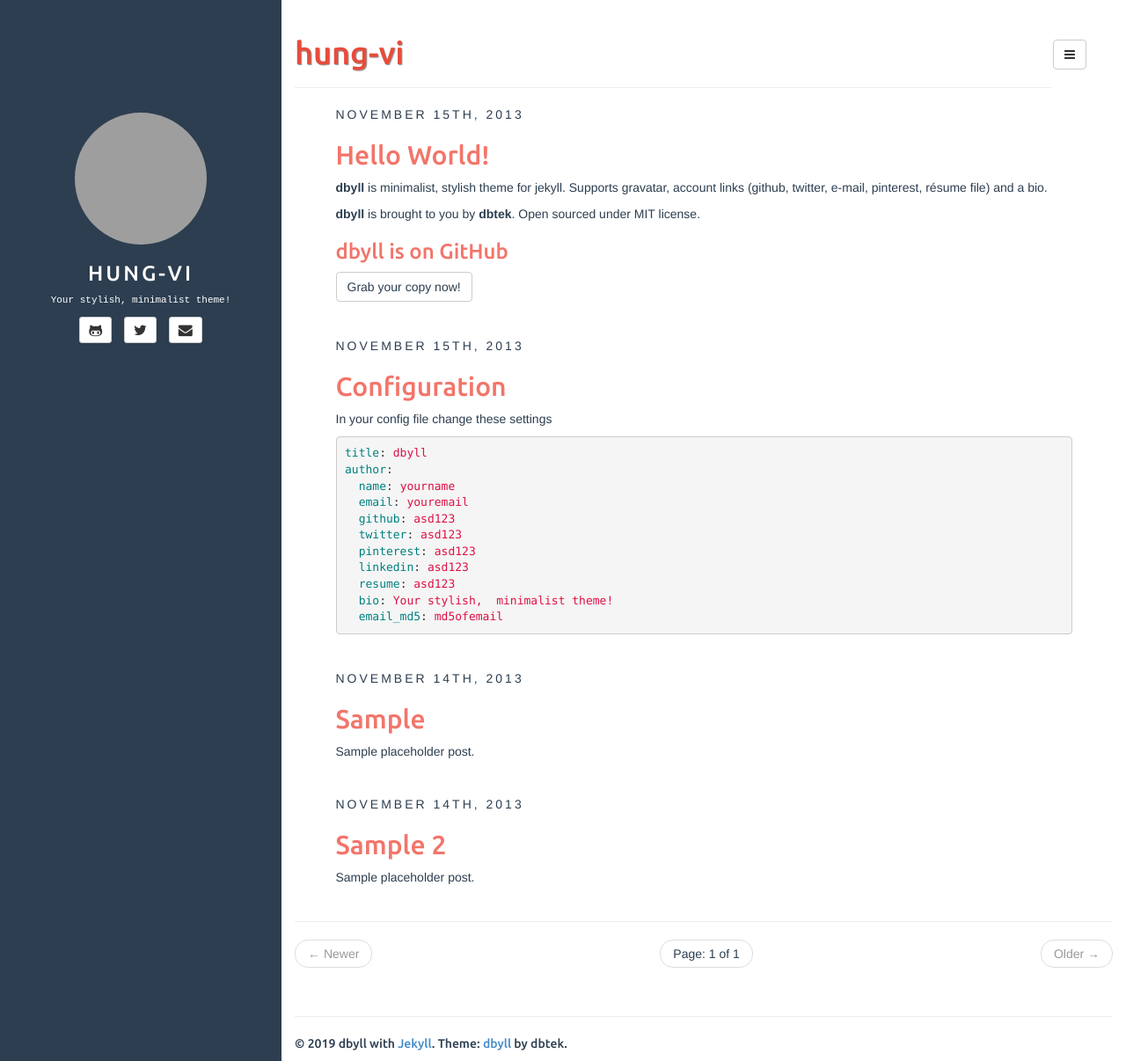
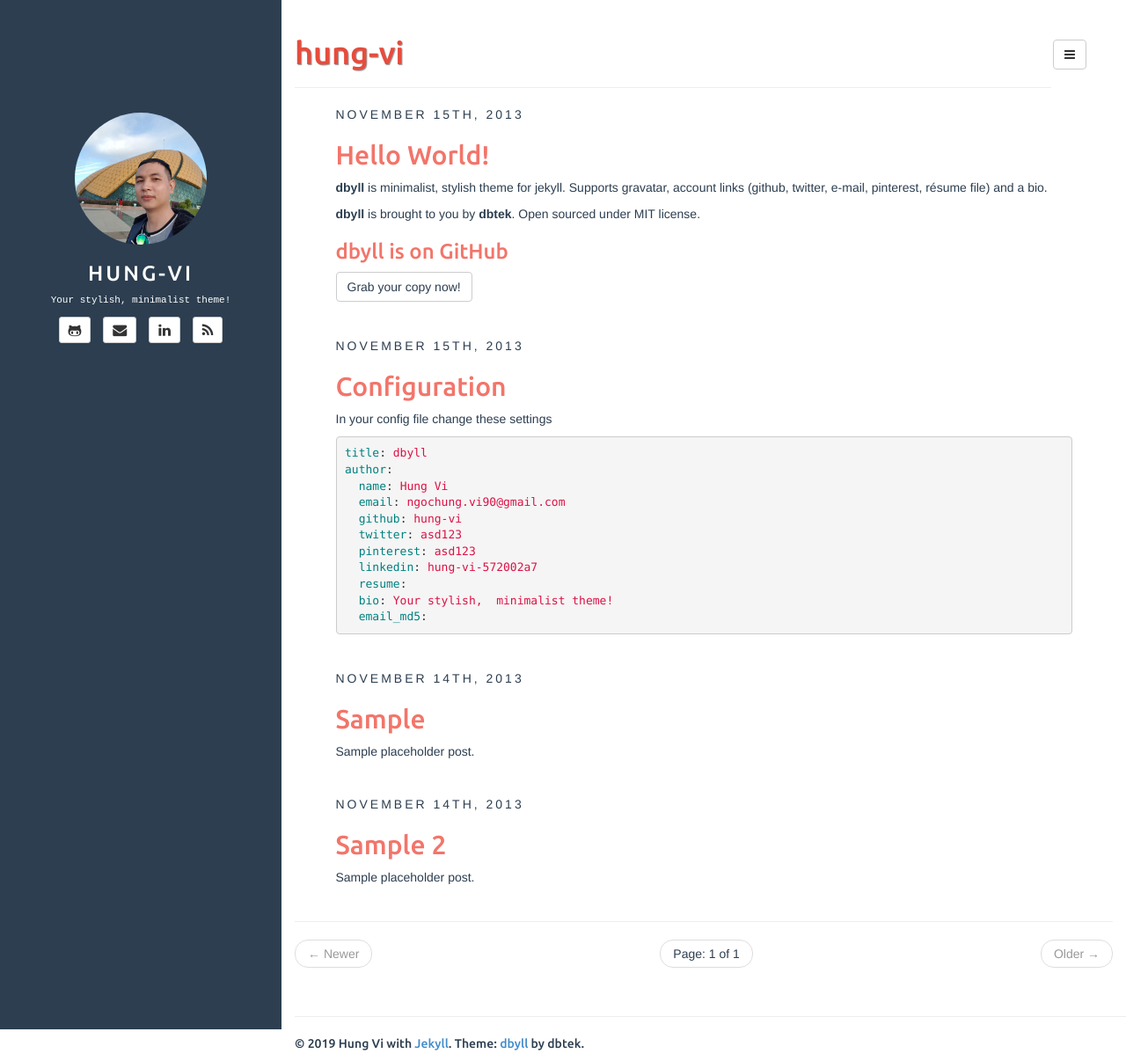
Before and after one commit to hung-vi/hung-vi.github.io, a Jekyll site: the page built from index.html, in a window 1280 px wide and 1206 px high. Shown: the whole window at 88% size. Built offline with Jekyll 4.4.1, drawn with Linux system fonts in a browser that asks for light colours; the list of posts is cut into pages by our own code; grey boxes are pictures that could not be loaded.

Commit message:
Fix footer position

```diff
--- a/_config.yml
+++ b/_config.yml
@@ -18,14 +18,14 @@ defaults:
 
 description: Stylish Jekyll Theme
 author:
-  name: dbyll
-  email: dbyll@ismaildemirbilek.com
-  github: dbtek
-  twitter: dbtek
-  pinterest: asd123
-  linkedin: asd123
+  name: Hung Vi
+  email: ngochung.vi90@gmail.com
+  github: hung-vi
+  twitter:
+  pinterest:
+  linkedin: hung-vi-572002a7
   bio: Your stylish, minimalist theme!
-  email_md5: 726351295ec82e145928582f595aa3aa
+  email_md5:
 
 rss_path: feed.xml
 categories_path: categories.html
--- a/_includes/default.html
+++ b/_includes/default.html
@@ -48,9 +48,9 @@
 				<i class="fa fa-github"></i>
 			</a>
 			{% endif %}
-			{% if site.author.twitter %}
-			<a type="button" class="navbar-toggle nav-link" href="http://twitter.com/{{ site.author.twitter }}">
-				<i class="fa fa-twitter"></i>
+			{% if site.author.linkedin %}
+			<a type="button" class="navbar-toggle nav-link" href="http://linkedin.com/{{ site.author.linkedin }}">
+				<i class="fa fa-linkedin"></i>
 			</a>
 			{% endif %}
 			{% if site.author.email %}
@@ -59,7 +59,7 @@
 			</a>
 			{% endif %}
 			<a class="navbar-brand" href="{{ site.BASE_PATH }}/">
-				<img src="//www.gravatar.com/avatar/{{site.author.email_md5}}?s=35" class="img-circle" />
+				<img src="/assets/img/avatar.png" class="img-circle img-35px" />
 				{{ site.title }}
 			</a>
 		</div>
@@ -92,10 +92,10 @@
 		{% include sidebar.html %}
 	</div>
 
-	<div class="col-sm-9 col-sm-offset-3">
+	<div class="col-sm-9 col-sm-offset-3" style="min-height:100vh;">
 		{{ content }}
-
-		<footer>
+		<div style="margin-bottom: 70px;"></div>
+		<footer style="width: 100%; position: absolute; bottom: 0;">
 			<hr/>
 			<p>
 				&copy; {{ site.time | date: '%Y' }} {{ site.author.name }} with <a href="http://jekyllrb.com/">Jekyll</a>. Theme: <a href="https://github.com/dbtek/dbyll">dbyll</a> by dbtek.
--- a/_includes/post.html
+++ b/_includes/post.html
@@ -92,7 +92,7 @@
       </section>
 
       <section class="col-sm-6 author">
-        <img src="//www.gravatar.com/avatar/{{site.author.email_md5}}" class="img-rounded author-image" />
+        <img src="/assets/img/avatar.png" class="img-rounded author-image img-80px" />
         <h4 class="section-title author-name">{{site.author.name}}</h4>
         <p class="author-bio">{{site.author.bio}}</p>
       </section>
--- a/_includes/sidebar.html
+++ b/_includes/sidebar.html
@@ -1,7 +1,7 @@
 <!-- sidebar.html -->
 <header class="sidebar-header" role="banner">
 	<a href="{{ site.BASE_PATH }}/">
-		<img src="//www.gravatar.com/avatar/{{site.author.email_md5}}?s=150" class="img-circle" />
+		<img src="/assets/img/avatar.png" class="img-circle img-150px" />
 	</a>
 	<h3 class="title">
         <a href="{{ site.BASE_PATH }}/">{{ site.title }}</a>
@@ -37,8 +37,6 @@
 			</a>
 		</li>
 		{% endif %}
-	</ul>
-	<ul id="contact-list-secondary" class="list-unstyled list-inline">
 		{% if site.author.pinterest %}
 		<li>
 			<a class="btn btn-default btn-sm" href="https://pinterest.com/{{ site.author.pinterest }}">
--- a/_posts/2013-11-15-configuration.md
+++ b/_posts/2013-11-15-configuration.md
@@ -11,13 +11,13 @@ In your config file change these settings
 {% highlight yaml %}
 title: dbyll
 author:
-  name: yourname
-  email: youremail
-  github: asd123
+  name: Hung Vi
+  email: ngochung.vi90@gmail.com
+  github: hung-vi
   twitter: asd123
   pinterest: asd123
-  linkedin: asd123
-  resume: asd123
+  linkedin: hung-vi-572002a7
+  resume:
   bio: Your stylish,  minimalist theme!
-  email_md5: md5ofemail
+  email_md5:
 {% endhighlight %}
--- a/assets/css/style.css
+++ b/assets/css/style.css
@@ -188,3 +188,16 @@ footer {
 ul.dropdown-menu>li>a>i.fa {
     width: 1.3em;
 }
+
+.img-150px {
+	width: 150px;
+	height: 150px;
+}
+.img-80px {
+	width: 80px;
+	height: 80px;
+}
+.img-35px {
+	width: 35px;
+	height: 35px;
+}
```
Also changed, not shown: assets/img/avatar.png (added).
